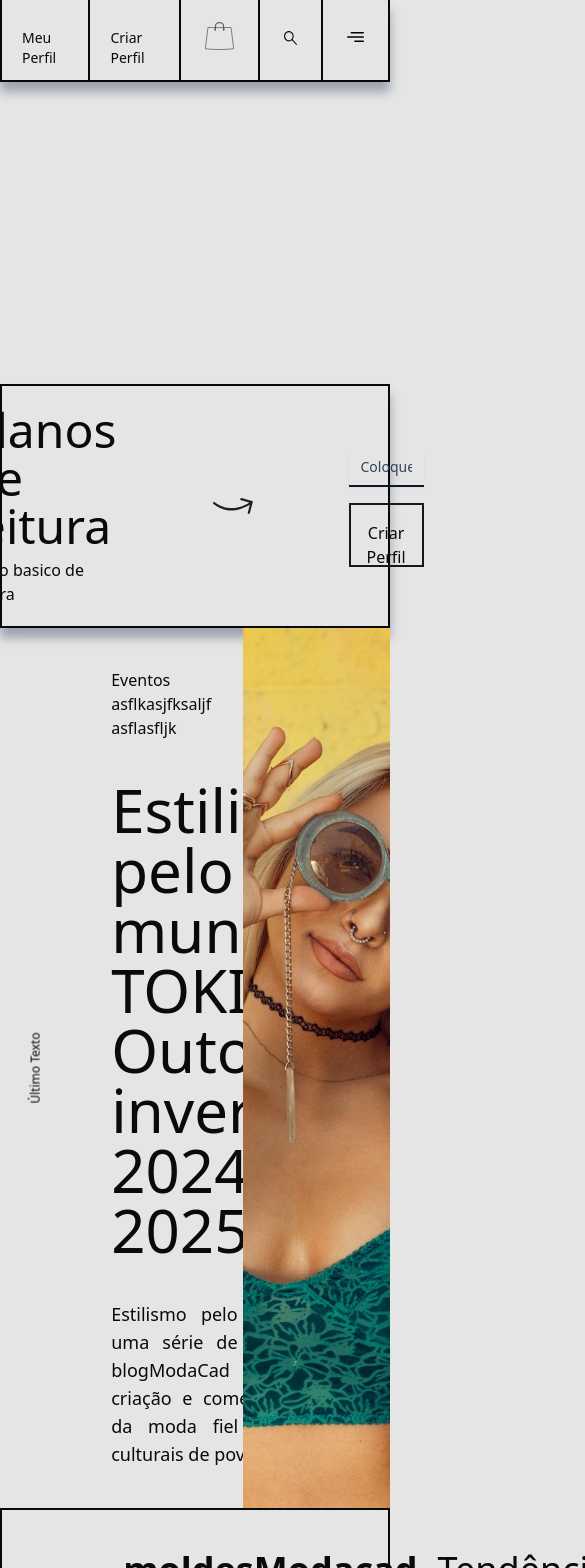
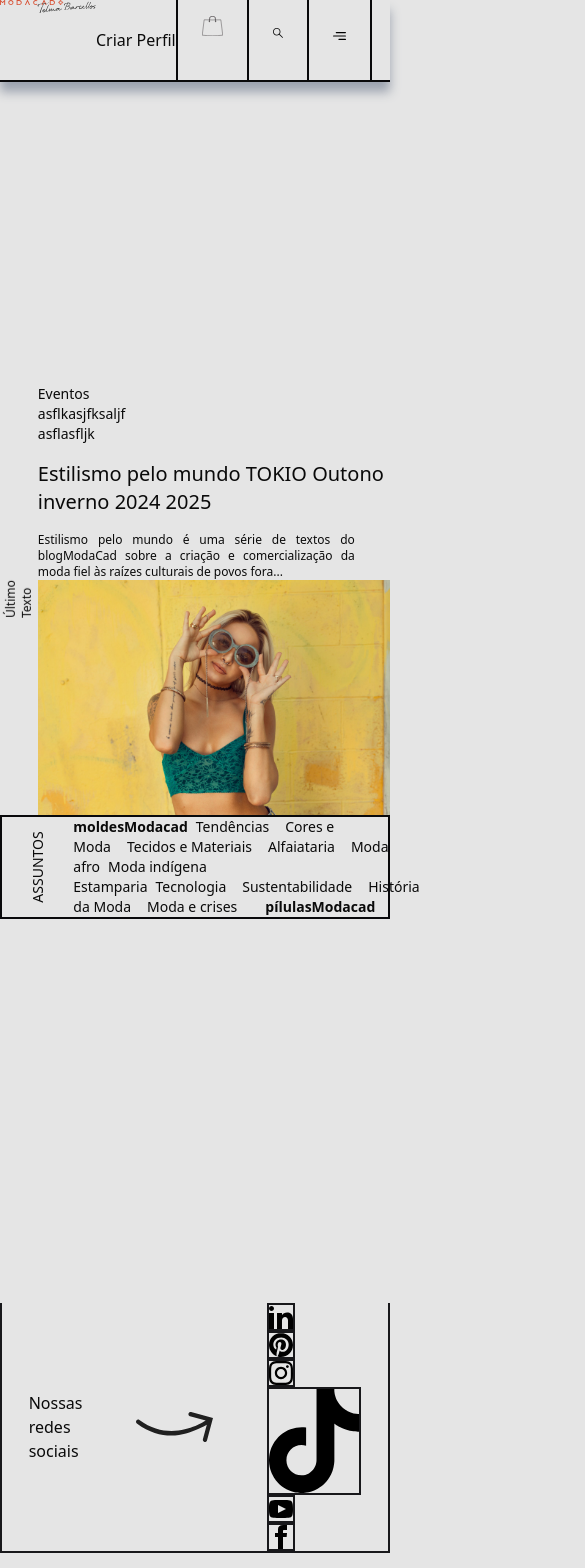
Before and after one commit to devthiagolinch/modacadFront, a React (Vite) app: page / in a window 390 px wide. Shown: the top 1568 px of the page, 585 px wide, since content can reach past the window. Built offline with nearby package versions, Linux system fonts and the light colour scheme.

Commit message:
mobile init

```diff
--- a/src/components/footer.tsx
+++ b/src/components/footer.tsx
@@ -10,23 +10,23 @@ import youtubeIcon from "../assets/icons/social  media/youtube.svg"
 export function Footer() {
 
     return (
-        <div className="justify-around w-ful border-2 border-t-0 border-zinc-900 flex items-center p-10">
+        <div className="flex justify-around lg:w-full border-2 border-t-0 border-zinc-900 items-center lg:p-10">
 
             <div>
-                <p className="text-7xl">Nossas <br /> redes <br /> sociais</p>
+                <p className="lg:text-7xl">Nossas <br /> redes <br /> sociais</p>
 
             </div>
 
             <img src={setaCurvaIcon} alt="" />
 
-            <div className="grid grid-cols-3 gap-x-5 gap-y-5">
+            <div className="lg:grid lg:grid-cols-3 lg:gap-x-5 lg:gap-y-5">
 
-                <img src={linkedinIcon} className="border-2 border-zinc-900 p-7 hover:bg-yellow-400 h-24" />
-                <img src={pinterestIcon} className="border-2 border-zinc-900 p-7 hover:bg-yellow-400 h-24" />
-                <img src={instaIcon} className="border-2 border-zinc-900 p-7 hover:bg-yellow-400 h-24" />
-                <img src={tiktokIcon} className="border-2 border-zinc-900 p-7 hover:bg-yellow-400 h-24" />
-                <img src={youtubeIcon} className="border-2 border-zinc-900 p-7 hover:bg-yellow-400 h-24" />
-                <img src={facebookicon} className="border-2 border-zinc-900 p-7 hover:bg-yellow-400 h-24" />
+                <img src={linkedinIcon} className="border-2 border-zinc-900 lg:p-7 hover:bg-yellow-400 lg:h-24" />
+                <img src={pinterestIcon} className="border-2 border-zinc-900 lg:p-7 hover:bg-yellow-400 lg:h-24" />
+                <img src={instaIcon} className="border-2 border-zinc-900 lg:p-7 hover:bg-yellow-400 lg:h-24" />
+                <img src={tiktokIcon} className="border-2 border-zinc-900 lg:p-7 hover:bg-yellow-400 lg:h-24" />
+                <img src={youtubeIcon} className="border-2 border-zinc-900 lg:p-7 hover:bg-yellow-400 lg:h-24" />
+                <img src={facebookicon} className="border-2 border-zinc-900 lg:p-7 hover:bg-yellow-400 lg:h-24" />
 
             </div>
         </div>
--- a/src/components/header.tsx
+++ b/src/components/header.tsx
@@ -5,27 +5,28 @@ import pesquisaicon from "../assets/icons/pesquisa.svg"
 
 export function Header() {
     return (
-        <div className=" flex items-center w-[100%] fixed border-b-2 border-zinc-950 bg-neutral-200
-        shadow-[0_10px_10px_0] shadow-gray-400">
+        <div className="flex fixed w-full lg:items-center lg:w-[100%]  border-b-2 border-zinc-950 bg-neutral-200
+        shadow-[0_10px_10px_0] shadow-gray-400
+        ">
 
             <div className="flex w-full relative">
 
-                <div className=" flex-1" >
-                    <img className="w-96" src={telmaLogo}/>
+                <div className=" lg:flex-1" >
+                    <img className="w-24 md:w-96" src={telmaLogo}/>
                 </div>
 
 
                 <nav className="flex items-center">
-                    <a href="" className="font-medium text-sm border-2 border-r-0 border-b-0 border-t-0 border-zinc-950 w-50 h-20 px-5 py-7 ">Meu Perfil</a>
-                    <a href="" className="font-medium text-sm border-2 border-r-0 border-b-0 border-t-0 border-zinc-950 w-50 h-20 px-5 py-7 ">Criar Perfil</a>
+                    <a href="" className="hidden lg:flex font-medium text-sm border-2 border-r-0 border-b-0 border-t-0 border-zinc-950 w-50 h-20 px-5 py-7 ">Meu Perfil</a>
+                    <a href="" className="font-normal lg:font-medium lg:text-sm lg:border-2 lg:border-r-0 lg:border-b-0 lg:border-t-0 lg:border-zinc-950 sm:w-50 sm:h-20 lg:px-5 lg:py-7 ">Criar Perfil</a>
                     <a href="" className="font-medium text-sm border-2 border-r-0 border-b-0 border-t-0 border-zinc-950 w-50 h-20 px-6 py-4 ">
-                        <img src={shopIcon} alt=""  className="h-10" />
+                        <img src={shopIcon} alt=""  className="h-5 lg:h-10" />
                     </a>
                     <a href="" className="font-medium text-sm border-2 border-r-0 border-b-0 border-t-0 border-zinc-950 w-50 h-20 px-6 py-7 ">
-                        <img src={pesquisaicon} alt=""  className="h-5" />
+                        <img src={pesquisaicon} alt=""  className="h-2.5 lg:h-5" />
                     </a>
                     <a href="" className="font-medium text-sm border-2 border-r-2 border-b-0 border-t-0 border-zinc-950 w-50 h-20 px-6 py-8 ">
-                        <img src={menuIcon} />
+                        <img src={menuIcon} className="h-2 lg:h-4" />
                     </a>
                 </nav>
             </div>
--- a/src/components/last-post.tsx
+++ b/src/components/last-post.tsx
@@ -3,14 +3,15 @@ import postBanner from "../assets/imgs/model.jpg"
 export function LastPost() {
 
     return(
-        <div className="flex justify-around">
+        <div className="flex lg:justify-around">
 
             <div className="flex items-center">
-                <p className="transform: -rotate-90 font-medium text-xs">Último Texto</p>
+                <p className="transform: -rotate-90 font-medium text-xs w-full">Último Texto</p>
             </div>
 
-            <div className="grid w-[44%] p-10 gap-10">
-                <span>
+            <div className="grid  lg:flex">
+                <div className="grid w-full gap-4 lg:w-[44%] lg:p-10 lg:gap-10">
+                    <span className="text-sm lg:text-md">
 
                         Eventos <br />
                         asflkasjfksaljf <br />
@@ -19,19 +20,21 @@ export function LastPost() {
 
                     </span>
 
-                <h1 className="text-6xl">
+                    <h1 className="text-xl lg:text-6xl">
                         Estilismo pelo mundo TOKIO Outono inverno 2024 2025
                     </h1>
 
-                <p className="text-lg text-justify w-[90%]">
+                    <p className="text-xs lg:text-lg text-justify w-[90%]">
                         Estilismo pelo mundo é uma série de textos do blogModaCad sobre a criação e
                         comercialização da moda fiel às raízes culturais de povos fora...
                     </p>
                 </div>
 
-            <div className="flex-1 max-h-auto w-full">
-                <img src={postBanner} className="h-full w-full object-cover object-top" />
+                <div className="flex lg:flex-1 max-h-auto w-full sm:shrink-0">
+                    <img src={postBanner} className="h-full w-full object-cover object-top sm:h-full" />
                 </div>
+            </div>
+
 
         </div>
     )
--- a/src/components/reagindBox.tsx
+++ b/src/components/reagindBox.tsx
@@ -3,18 +3,18 @@ import setaCurvaIcon from "../assets/icons/seta-curva.svg"
 export function ReadingBox() {
 
     return (
-        <div className="flex items-center justify-center gap-24 border-2 border-zinc-950 p-10 py-5
+        <div className="hidden lg:flex lg:items-center lg:justify-center lg:gap-24 lg:border-2 lg:border-zinc-950 lg:p-10 lg:py-5 w-full
         shadow-[0_10px_10px_0] shadow-gray-400" >
 
-            <div className="grid gap-2">
-                <p className="text-5xl">Planos de leitura</p>
+            <div className="lg:grid lg:gap-2">
+                <p className=" lg:text-5xl">Planos de leitura</p>
                 <span>Plano basico de leitura</span>
             </div>
 
-            <img src={setaCurvaIcon} className="w-10" />
+            <img src={setaCurvaIcon} className="lg:w-10" />
 
-            <div className="grid gap-4">
-            <input type="email" placeholder="Coloque seu e-mail aqui..." className="mt-1  w-full px-3 py-2 bg-transparent
+            <div className="lg:grid lg:gap-4">
+            <input type="email" placeholder="Coloque seu e-mail aqui..." className="mt-1  lg:w-full lg:px-3 lg:py-2 bg-transparent
                 border-b-2 border-slate-900 text-sm shadow-sm placeholder-slate-700 text-center
                 focus:outline-none
                 disabled:bg-slate-50 disabled:text-slate-500 disabled:border-slate-200 disabled:shadow-none
--- a/src/components/subjects.tsx
+++ b/src/components/subjects.tsx
@@ -3,28 +3,28 @@
 export function Subjects() {
 
     return (
-        <main className="flex items-center gap-5 p-10 border-2 border-zinc-950" >
+        <main className="flex items-center lg:gap-5 lg:p-10 border-2 border-zinc-950" >
             <div className="transform: -rotate-90 ">
-                <p className="font-medium text-xs">ASSUNTOS</p>
+                <p className="font-light text-sm lg:font-medium lg:text-xs">ASSUNTOS</p>
             </div >
 
-            <div className=" gap-4 w-full text-4xl items-center align-middle text-left" >
+            <div className=" text-sm h-auto  lg:gap-4 lg:w-full lg:text-4xl items-center align-middle text-left" >
 
                 <a href="" className="font-bold py-5 left-0">moldesModacad</a>
-                <a href="" className=" px-5">Tendências</a>
-                <a href="" className=" px-5">Cores e Moda</a>
-                <a href="" className=" px-5">Tecidos e Materiais</a>
+                <a href="" className=" px-2 lg:px-5">Tendências</a>
+                <a href="" className=" px-2 lg:px-5">Cores e Moda</a>
+                <a href="" className=" px-2 lg:px-5">Tecidos e Materiais</a>
 
-                <a href="" className=" px-5">Alfaiataria</a>
-                <a href="" className=" px-5">Moda afro</a>
+                <a href="" className=" px-2 lg:px-5">Alfaiataria</a>
+                <a href="" className=" px-2 lg:px-5">Moda afro</a>
                 <a href="" className="">Moda indígena</a>
                 <br />
                 <a href="" className="">Estamparia</a>
 
-                <a href="" className=" px-5">Tecnologia</a>
-                <a href="" className=" px-5">Sustentabilidade</a>
-                <a href="" className=" px-5">História da Moda</a>
-                <a href="" className=" px-5">Moda e crises</a>
+                <a href="" className=" px-2 lg:px-5">Tecnologia</a>
+                <a href="" className=" px-2 lg:px-5">Sustentabilidade</a>
+                <a href="" className=" px-2 lg:px-5">História da Moda</a>
+                <a href="" className=" px-2 lg:px-5">Moda e crises</a>
 
                 <a href="" className="font-bold p-5">pílulasModacad</a>
 
```
Also changed, not shown: src/App.tsx (indentation only). Lines whose indentation alone changed are shown as unchanged.
